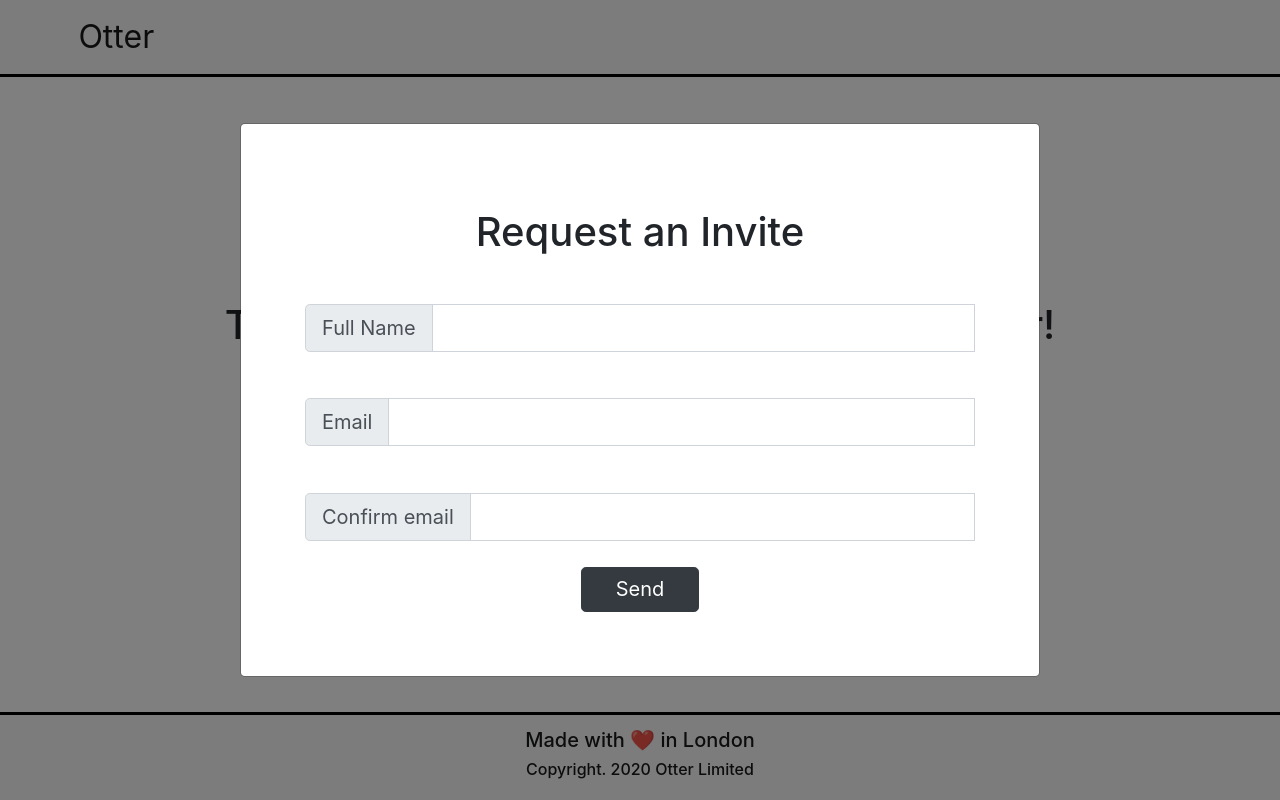
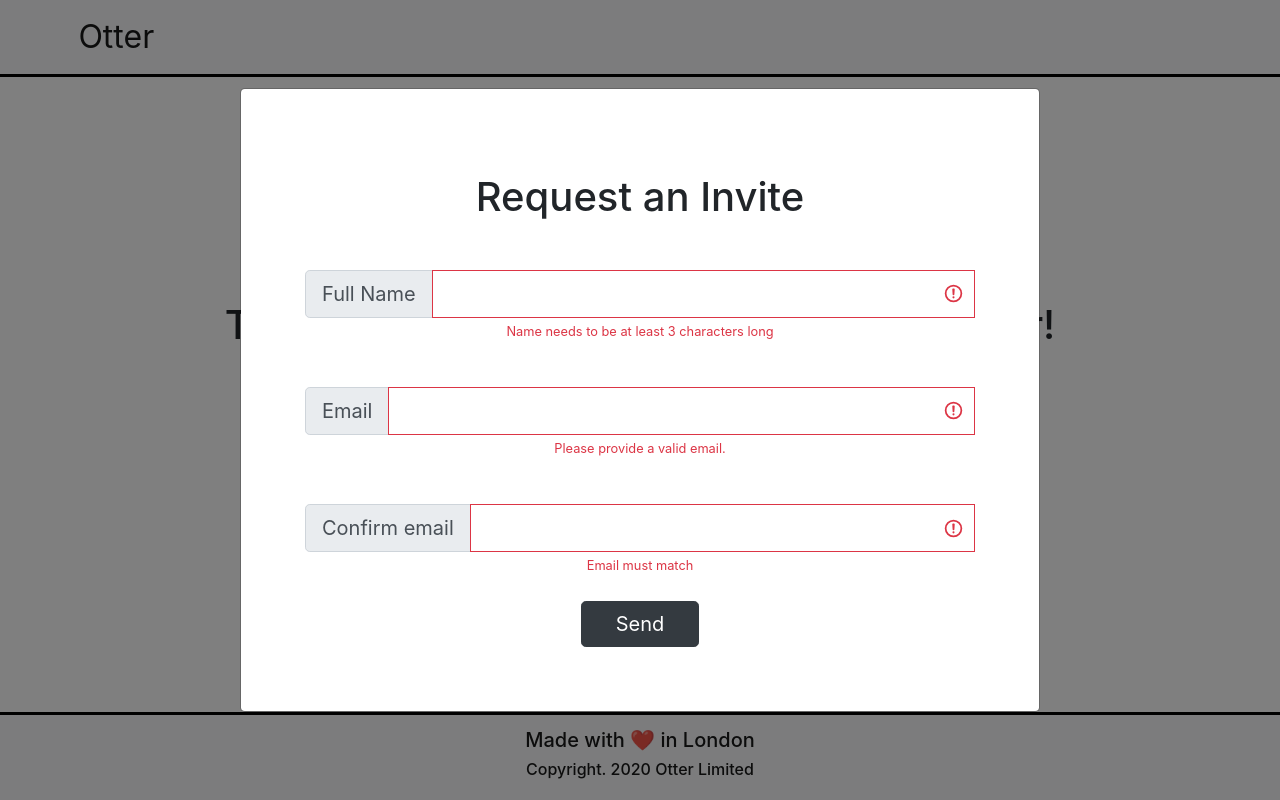
Before and after one commit to davmcgregor/react-homepage, a React (Create React App) app: page / in a window 1280 px wide. Both pictures are taken after a click on the button "Request an invite". Built offline with nearby package versions, Linux system fonts and the light colour scheme.

Commit message:
Update form validation

```diff
--- a/src/components/FormContent.js
+++ b/src/components/FormContent.js
@@ -5,21 +5,20 @@ function FormContent({ onHide }) {
   const [validated, setValidated] = useState(false);
 
   const [name, setName] = useState("");
-  const [email, setEmail] = useState("");
+  const [email, setEmail] = useState(" ");
   const [confirmEmail, setconfirmEmail] = useState("");
 
   const handleSubmit = (event) => {
     const form = event.currentTarget;
-    if (email !== confirmEmail) {
+
+    if (form.checkValidity() === false) {
+      event.preventDefault();
+      event.stopPropagation();
+    } else if (email !== confirmEmail) {
       alert("emails do not match");
       event.preventDefault();
       event.stopPropagation();
-    }
-    if (form.checkValidity() === false) {
-      event.preventDefault();
-      event.stopPropagation();
     } else {
-      console.log(name, email);
       setValidated(true);
     }
   };
@@ -43,6 +42,8 @@ function FormContent({ onHide }) {
                 aria-label="Large"
                 aria-describedby="inputGroup-sizing-sm"
                 onChange={(e) => setName(e.target.value)}
+                isInvalid={name.length < 3}
+                isValid={name.length >= 3}
               />
               <Form.Control.Feedback type="invalid">
                 Name needs to be at least 3 characters long
@@ -62,6 +63,8 @@ function FormContent({ onHide }) {
                 aria-label="Large"
                 aria-describedby="inputGroup-sizing-sm"
                 onChange={(e) => setEmail(e.target.value)}
+                isInvalid={!email.includes("@")}
+                isValid={email.includes("@")}
               />
               <Form.Control.Feedback type="invalid">
                 Please provide a valid email.
@@ -81,9 +84,11 @@ function FormContent({ onHide }) {
                 aria-label="Large"
                 aria-describedby="inputGroup-sizing-sm"
                 onChange={(e) => setconfirmEmail(e.target.value)}
+                isInvalid={confirmEmail !== email}
+                isValid={confirmEmail === email}
               />
               <Form.Control.Feedback type="invalid">
-                Please provide a matching email.
+                Email must match
               </Form.Control.Feedback>
             </InputGroup>
           </Form.Group>
```
